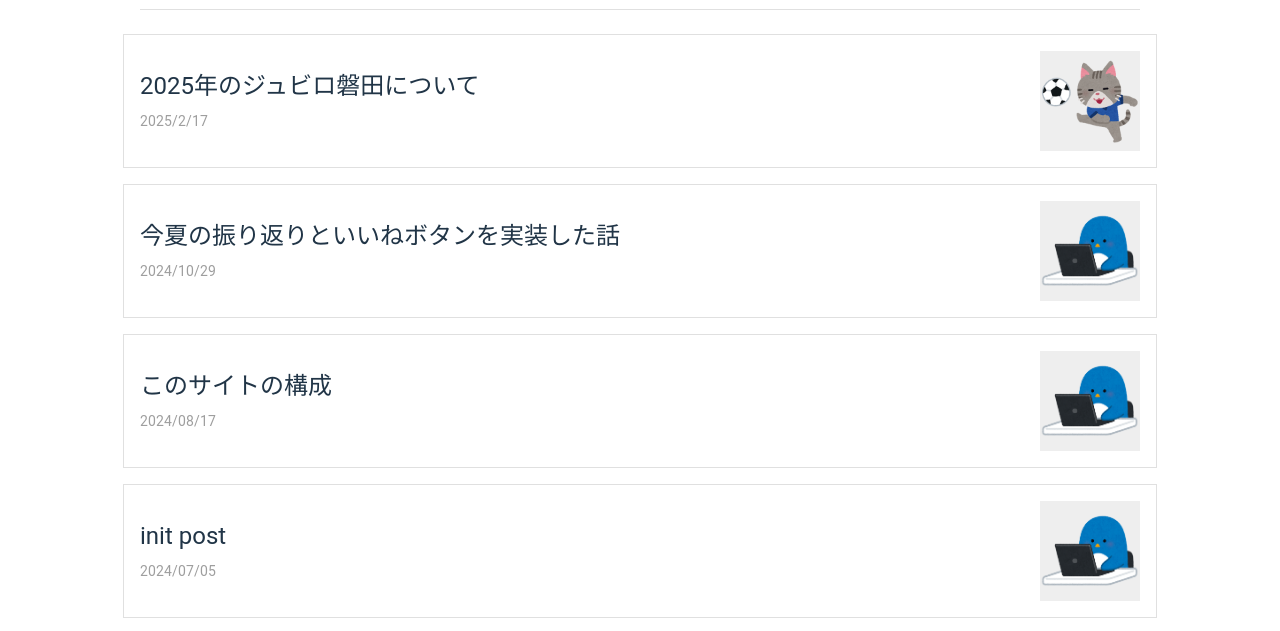
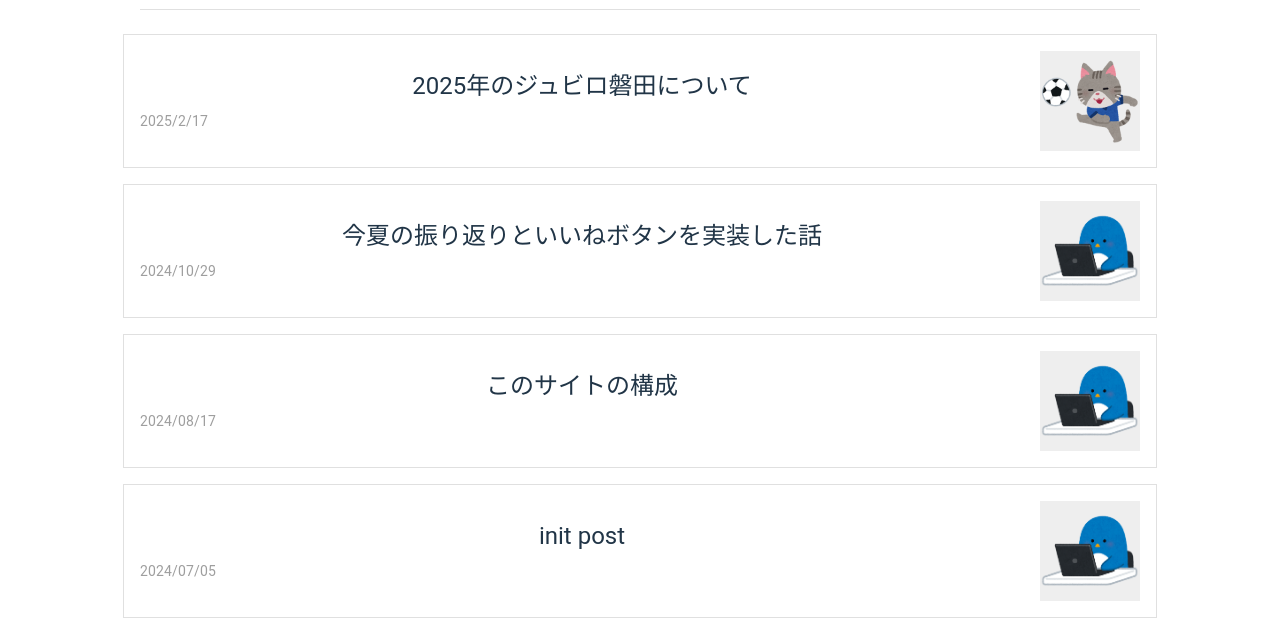
Before and after one commit to yamashitafumihiro/fumiweb-vitest, a React (Vite) app in the folder frontend/: page /home in a window 1280 px wide. Shown: the part 156-787 px from the top of the page. Built offline with nearby package versions, Linux system fonts and the light colour scheme; no server answers.

Commit message:
fix posd card

```diff
--- a/frontend/src/components/HomePage.tsx
+++ b/frontend/src/components/HomePage.tsx
@@ -80,12 +80,12 @@ const HomePage: React.FC = () => {
                                 justifyContent: 'space-between',
                                 alignItems: 'center',
                             }}>
-                                <Stack alignItems="flex-start">
-                                    <Typography variant="h5">{post.title}</Typography>
+                                <Stack alignItems="flex-start" sx={{ overflow: 'hidden', minWidth: '0', flex: '1', mr: 2 }}>
+                                    <Typography noWrap component='p' variant="h5" sx={{ width: '100%' }}>{post.title}</Typography>
                                     <Typography variant="body2"
                                         sx={{ marginTop: 1, color: 'grey.500' }}>{post.date}</Typography>
                                 </Stack>
-                                <Box sx={{ width: 100, height: 100, bgcolor: 'grey.200' }}>
+                                <Box sx={{ flexShrink: 0, width: 100, height: 100, bgcolor: 'grey.200' }}>
                                     <img src={post.imageUrl} alt={post.title} style={{ width: '100%', height: '100%' }} />
                                 </Box>
                             </Box>
```
